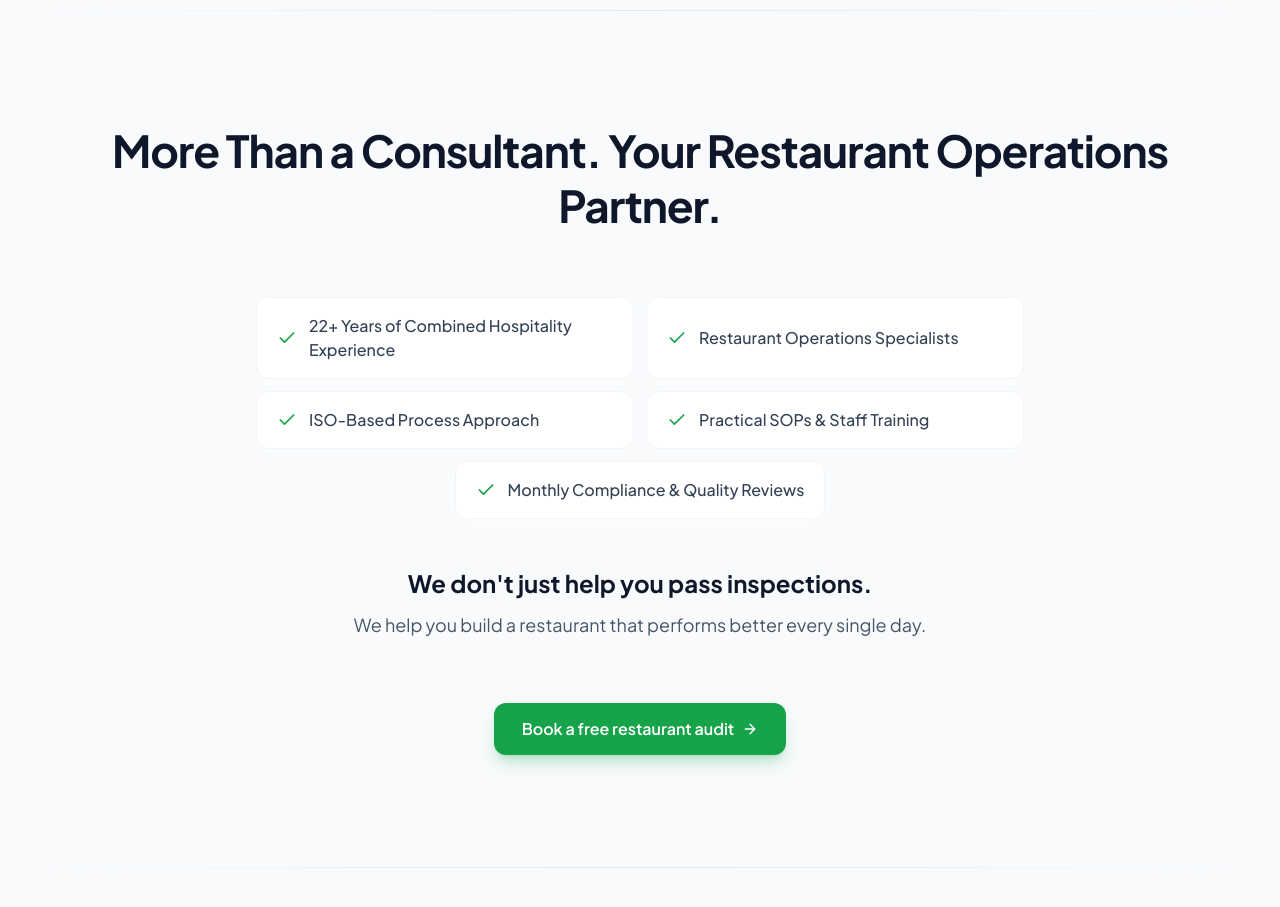
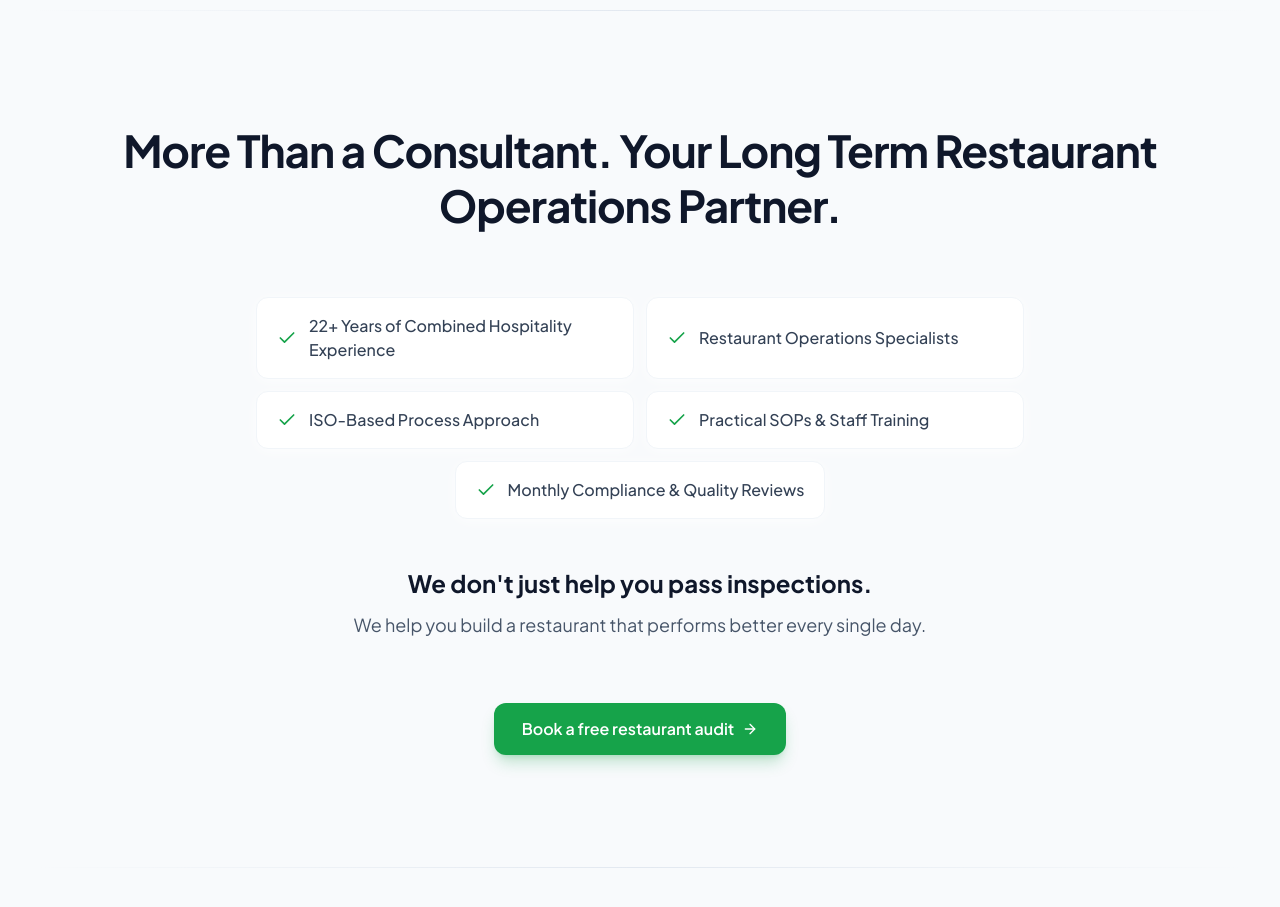
Before and after one commit to shivose/food-consultant-india, a Next.js app: page / in a window 1280 px wide. Shown: the part 3960-4867 px from the top of the page. Built offline with nearby package versions, Linux system fonts and the light colour scheme; no server answers.

Commit message:
Add Long Term to the Why Us partner headline.
Co-authored-by: Cursor <cursoragent@cursor.com>

```diff
--- a/src/components/WhyUs.tsx
+++ b/src/components/WhyUs.tsx
@@ -15,7 +15,7 @@ export default function WhyUs() {
   return (
     <section id="why-us" className="py-20 md:py-28">
       <div className="mx-auto max-w-7xl px-4 sm:px-6 lg:px-8">
-        <SectionHeader title="More Than a Consultant. Your Restaurant Operations Partner." />
+        <SectionHeader title="More Than a Consultant. Your Long Term Restaurant Operations Partner." />
 
         <FadeIn delay={0.1}>
           <ul className="mx-auto grid max-w-3xl gap-3 sm:grid-cols-2">
```
